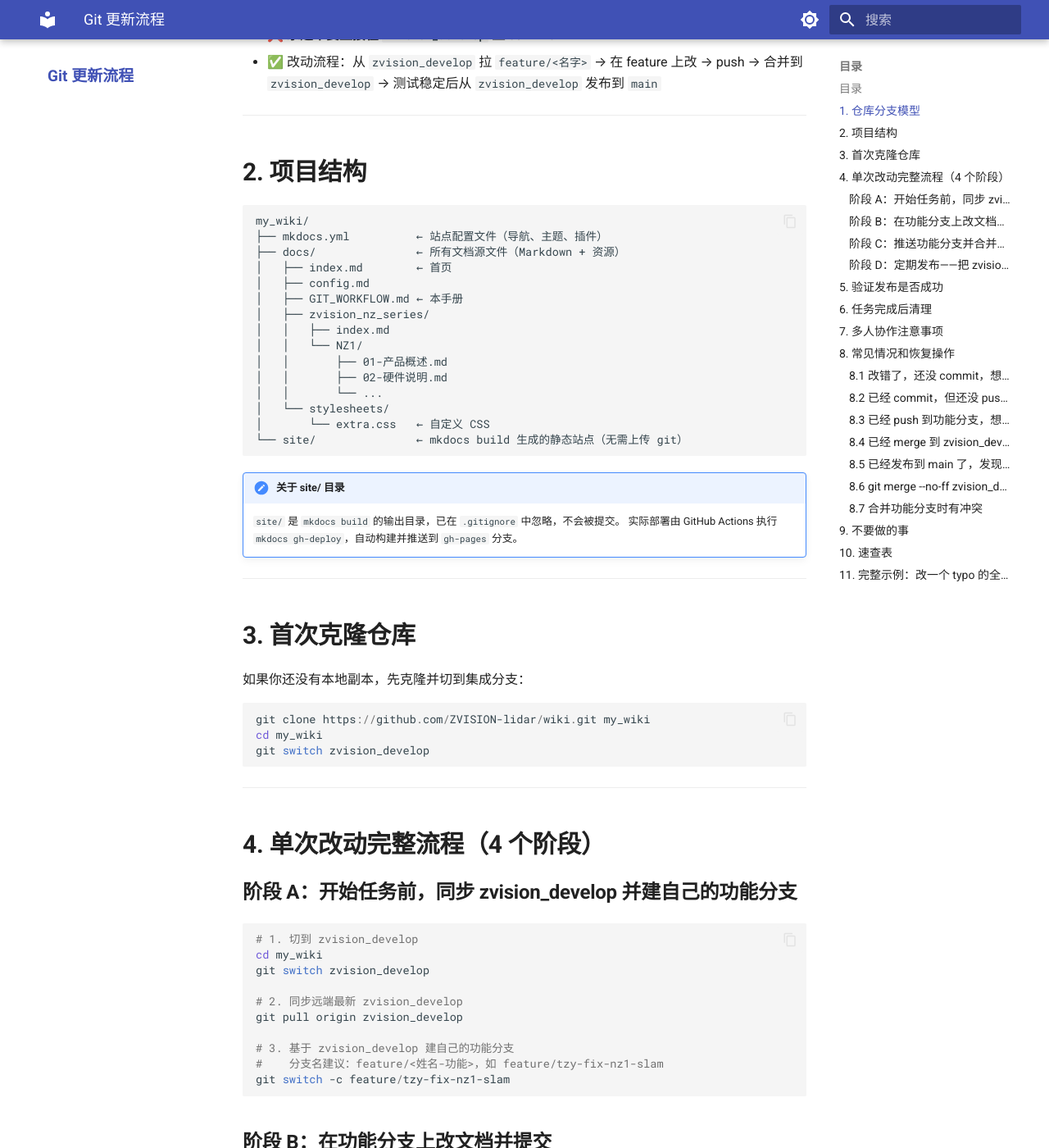
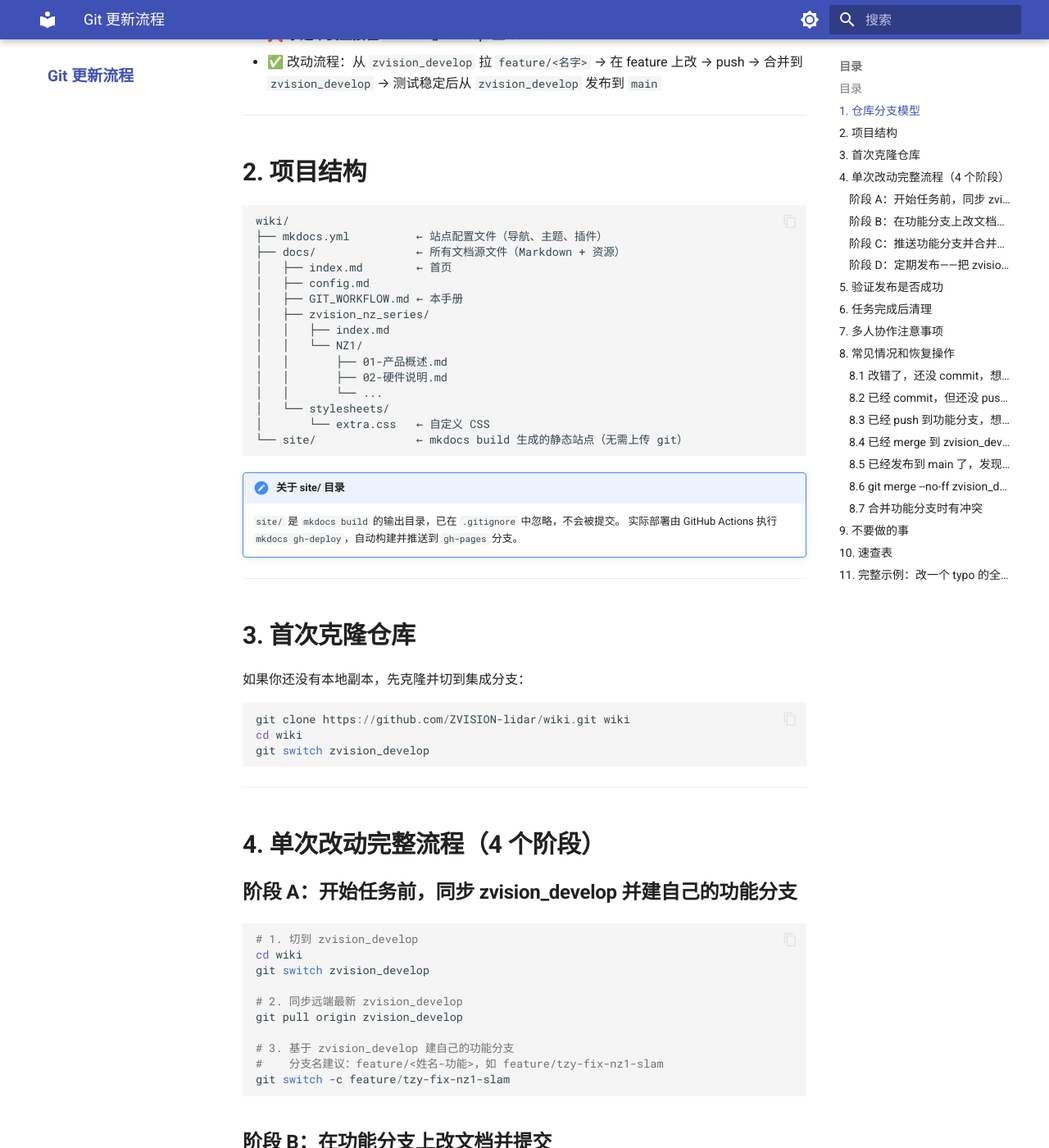
Before and after one commit to ZVISION-lidar/wiki, an MkDocs documentation site: the page built from docs/GIT_WORKFLOW.md, in a window 1280 px wide and 1400 px high, scrolled down 1191 px. Shown: the whole window at 82% size. Built offline with MkDocs 1.6.1 and Material for MkDocs 9.7.7, drawn with Linux system fonts in a browser that asks for light colours; some of the changed text lies outside the part shown.

Commit message:
update doc

````diff
--- a/docs/GIT_WORKFLOW.md
+++ b/docs/GIT_WORKFLOW.md
@@ -40,7 +40,7 @@
 ## 2. 项目结构
 
 ```
-my_wiki/
+wiki/
 ├── mkdocs.yml          ← 站点配置文件（导航、主题、插件）
 ├── docs/               ← 所有文档源文件（Markdown + 资源）
 │   ├── index.md        ← 首页
@@ -68,8 +68,8 @@ my_wiki/
 如果你还没有本地副本，先克隆并切到集成分支：
 
 ```powershell
-git clone https://github.com/ZVISION-lidar/wiki.git my_wiki
-cd my_wiki
+git clone https://github.com/ZVISION-lidar/wiki.git wiki
+cd wiki
 git switch zvision_develop
 ```
 
@@ -81,7 +81,7 @@ git switch zvision_develop
 
 ```powershell
 # 1. 切到 zvision_develop
-cd my_wiki
+cd wiki
 git switch zvision_develop
 
 # 2. 同步远端最新 zvision_develop
@@ -96,7 +96,7 @@ git switch -c feature/tzy-fix-nz1-slam
 
 ```powershell
 # 1. 用任意编辑器（如 VS Code）打开 docs/ 下的文件进行修改
-#    建议修改后，先在 my_wiki 下新建终端，输入：
+#    建议修改后，先在 wiki 下新建终端，输入：
 #    mkdocs serve  → 浏览器打开 http://127.0.0.1:8000 查看修改效果
 
 # 2. 查看改动
@@ -300,7 +300,7 @@ git push --force-with-lease origin feature/tzy-fix-nz1-slam
 
 ```powershell
 # 阶段 A：建功能分支
-cd my_wiki
+cd wiki
 git switch zvision_develop
 git pull origin zvision_develop
 git switch -c feature/tzy-fix-nz1-title
````
